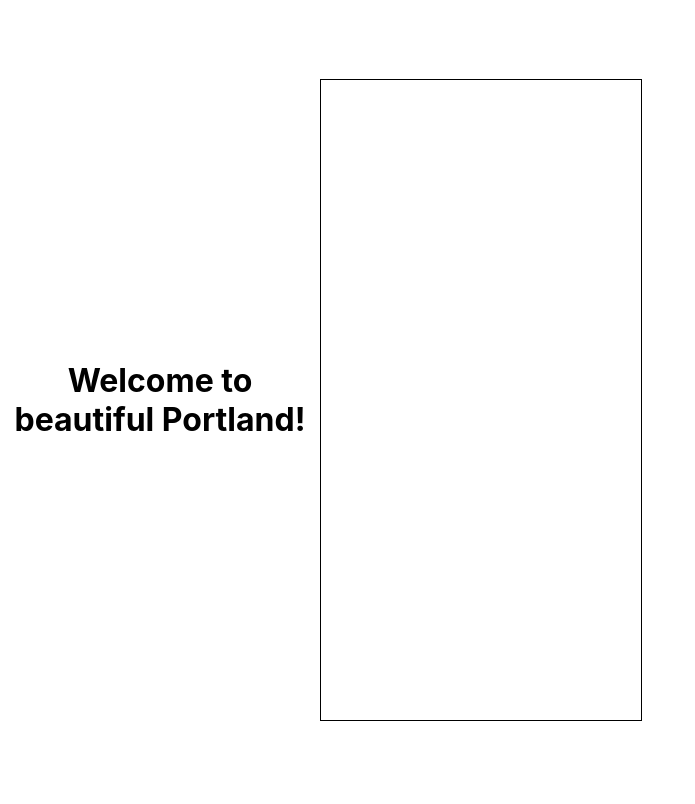
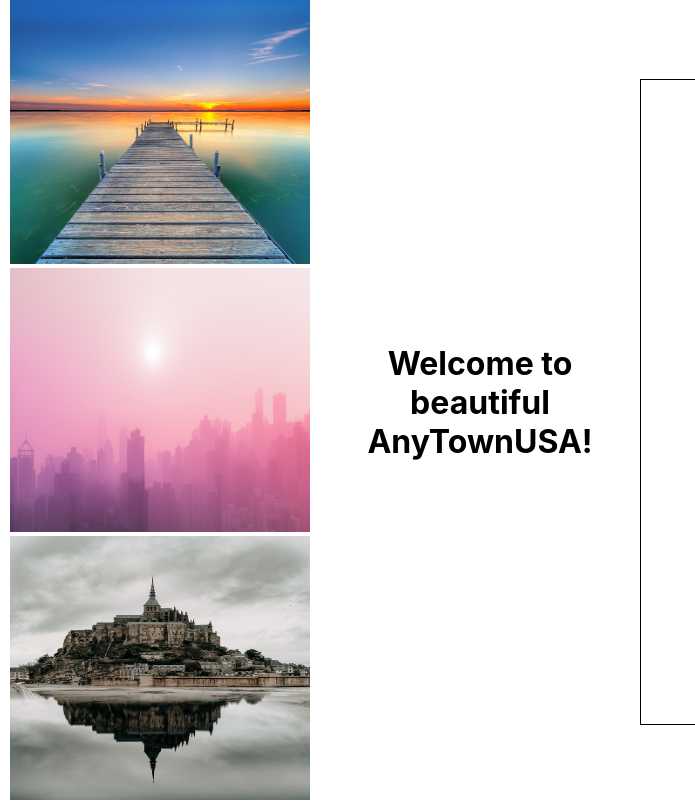
Before and after one commit to clayton-knapp/half-baked-city-builder-react, a React (Create React App) app: page / in a window 1280 px wide. Shown: the whole page, without its empty margins (0-695 px from the left). Built offline with nearby package versions, Linux system fonts and the light colour scheme.

Commit message:
images and name working

```diff
--- a/src/App.js
+++ b/src/App.js
@@ -11,15 +11,25 @@ import City from './City';
 function App() {
   // track some state here.
   // You'll need to keep track of a skylineId, waterfrontId, and castleId. All these start out as 1
+  const [skylineId, setSkylineId] = useState(1);
+  const [waterfrontId, setWaterfrontId] = useState(1);
+  const [castleId, setCastleId] = useState(1);
   // you'll need to track a city name, which starts as the city name of your choice.
+  const [cityName, setCityName] = useState('AnyTownUSA');
   // finally, you'll need an array of slogans, which could start out as ['The City of Excellence'] for example
+  const [slogans, setSlogans] = useState(['The city that forced me to quit being an Artist and become a coder', 'Man, the weather sucks here from October-April']);
 
   return (
     <div className="App">
       {/* here, the City component takes in skylineId, waterfrontId, castleId as props. It'll use those ids to render pictures correctly. */}
+      <City
+        skylineId = {skylineId}
+        waterfrontId = {waterfrontId}
+        castleId = {castleId}
+      />
       <h1>
         {/* dynamically update the city name here using state */}
-        Welcome to beautiful Portland!
+        Welcome to beautiful {cityName}!
       </h1>
       <div className='bottom'>
         {/* here, the CityNameInput component takes in the setCityName state handler function */}
--- a/src/City.js
+++ b/src/City.js
@@ -1,10 +1,13 @@
 import React from 'react';
 
-export default function City(props) {
+export default function City({ waterfrontId, skylineId, castleId }) {
   return (
     <div className="city">
       {/* this component should take 3 props: waterfrontId, skylineId, and castlId */}
       {/* use these 3 ids in img tags load approriate images that live in the public directory */}
+      <img src={`waterfront-${waterfrontId}.jpeg`} />
+      <img src={`skyline-${skylineId}.jpeg`} />
+      <img src={`castle-${castleId}.jpeg`} />
     </div>
   );
 }
```
Also changed, not shown: 1 other file (tests, documents, lock files or other folders).
